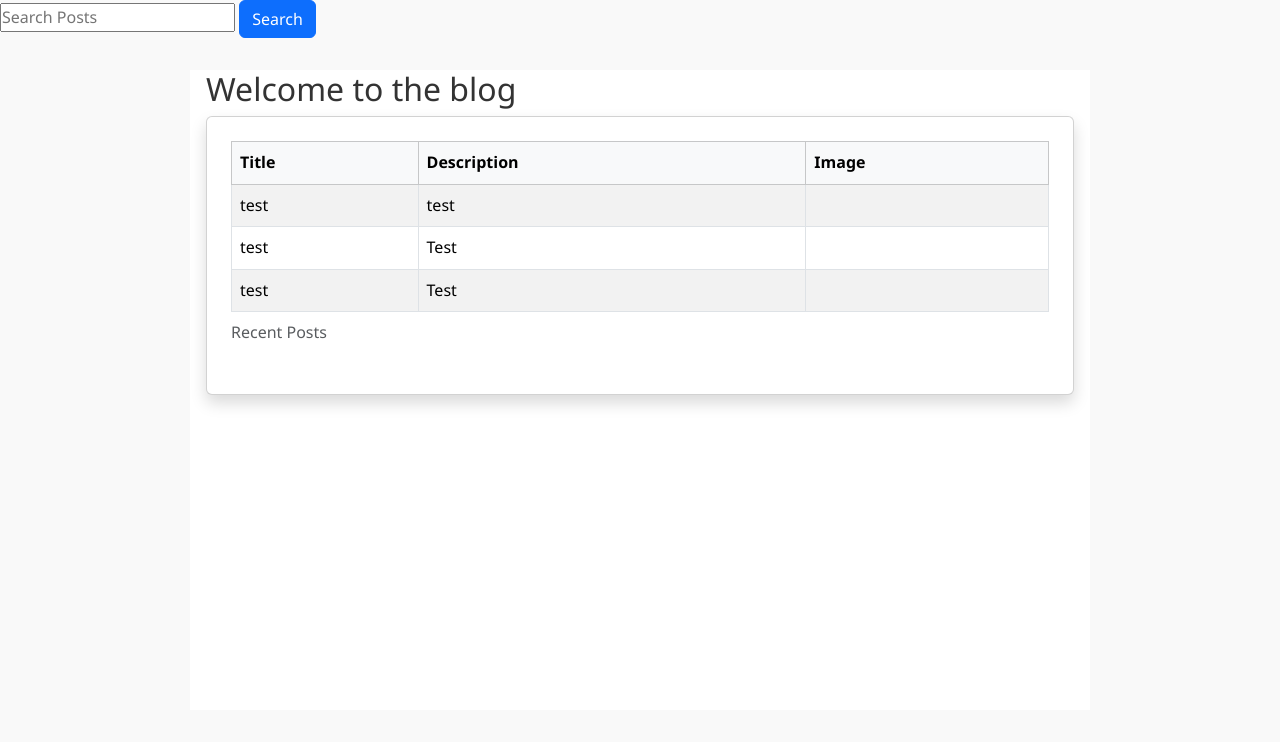
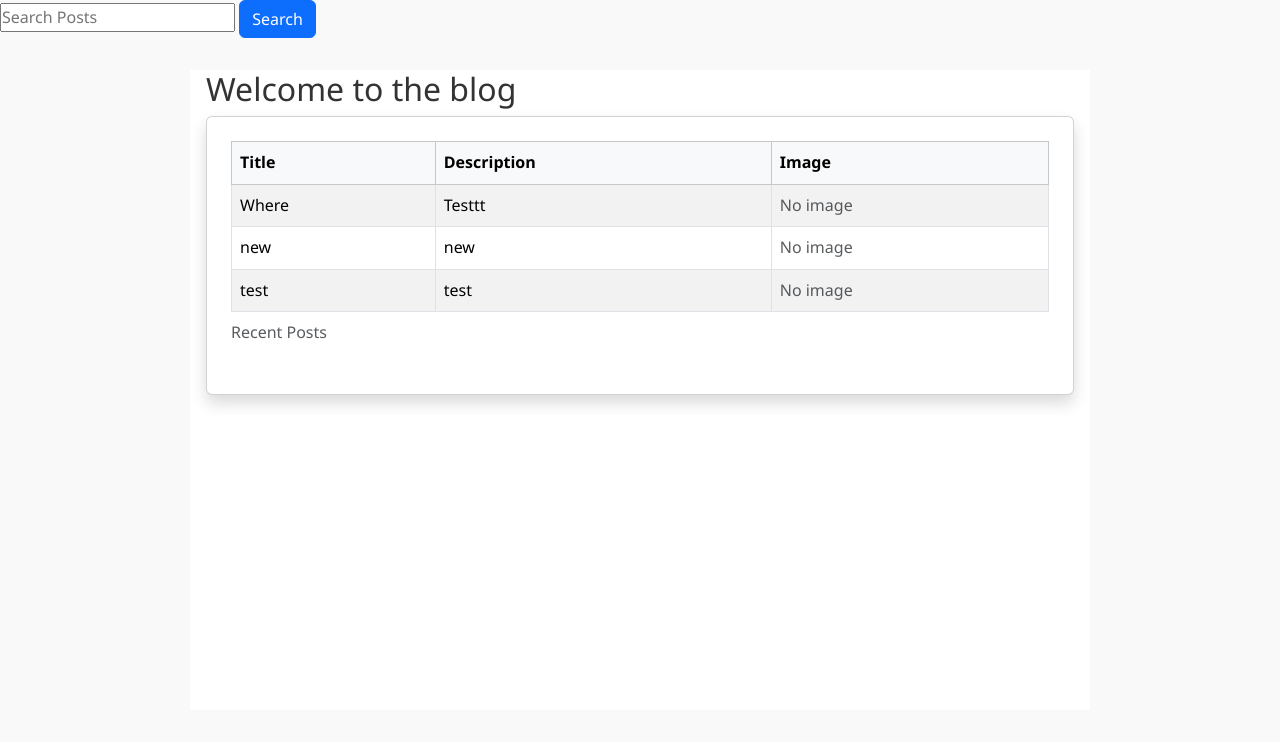
Before and after one commit to AinzuOnDaGit/Framework_assignment2, a Django app: page / in a window 1280 px wide. Shown: the part 74-816 px from the top of the page. Run offline with Django 5.2, Linux system fonts and the light colour scheme; data comes from the database, SQL or seed files in the repository.

Commit message:
file uploads

```diff
--- a/Django/blog/forms.py
+++ b/Django/blog/forms.py
@@ -4,9 +4,8 @@ from .models import Post
 class PostForm(forms.ModelForm):
     class Meta:
         model = Post
-        fields = ["title","description","image_filename"]
+        fields = ["title","description","image"]
         widgets = {
             "title": forms.TextInput(attrs={"class": "form-control", "required": True}),
             "description": forms.TextInput(attrs={"class": "form-control", "required": True}),
-            "image_filename": forms.TextInput(attrs={"class": "form-control"}),
         }
--- a/Django/blog/models.py
+++ b/Django/blog/models.py
@@ -6,7 +6,7 @@ from django.db import models
 class Post(models.Model):
     title = models.CharField(max_length=30)
     description = models.TextField(max_length=100)
-    image_filename = models.CharField(max_length=100, null=True, blank=True)
+    image = models.ImageField(upload_to="images/", null=True, blank=True)
 
 # Django recommends defining __str__, provides human-readable representation of the model instance.
 # improves debugging throughout Django admin interface.
--- a/Django/blog/templates/blog/create.html
+++ b/Django/blog/templates/blog/create.html
@@ -23,7 +23,7 @@
             </div>
             <div class="col-md-6">
                 <label class="form-label"> Image</label>
-                {{ form.image_filename }}
+                {{ form.image }}
                 <div class="invalid-feedback"> Please upload a File </div>
             </div>
             <div class="col-md-12">
--- a/Django/blog/templates/blog/index.html
+++ b/Django/blog/templates/blog/index.html
@@ -22,7 +22,13 @@
         <tr>
             <td> {{ post.title }} </td>
             <td> {{ post.description }} </td>
-            <td> {{ post.image_filenames }} </td>
+            <td>
+                {% if post.image %}
+                <img src="{{ post.image.url }}" style="max-width: 150px; height: auto;">
+                {% else %}
+                <span class="text-muted"> No image </span>
+                {% endif %}
+            </td>
         </tr>
         {% endfor %}
     </tbody>
--- a/Django/blog/views.py
+++ b/Django/blog/views.py
@@ -19,13 +19,12 @@ def index(request):
             Q(description__icontains=query)
         ).order_by('-id')
     else:
-        posts = Post.objects.order_by('id')[:3]
+        posts = Post.objects.order_by('-id')[:3]
     return render(request, "blog/index.html", {"posts": posts})
 
 def create_post(request):
     if request.method == "POST":
         form = PostForm(request.POST, request.FILES)
-
         if form.is_valid():
             form.save()
             return redirect("index")
--- a/Django/blog_project/urls.py
+++ b/Django/blog_project/urls.py
@@ -15,6 +15,8 @@ Including another URLconf
     2. Add a URL to urlpatterns:  path('blog/', include('blog.urls'))
 """
 from django.contrib import admin
+from django.conf import settings
+from django.conf.urls.static import static
 from django.urls import path, include
 from blog import views
 
@@ -24,3 +26,7 @@ urlpatterns = [
     path("accounts/", include("django.contrib.auth.urls")),
     path("signup/", views.signup, name="signup")
 ]
+
+if settings.DEBUG:
+    urlpatterns += static(settings.MEDIA_URL,
+                          document_root=settings.MEDIA_ROOT)
```
Also changed, not shown: Django/blog/migrations/0002_remove_post_image_filename_post_image.py (added), Django/images/Dover_Harbour_Board_User_Experience_Redesign_for_Outbound_Traffic_Operations_Dashboards_3.png (added).
